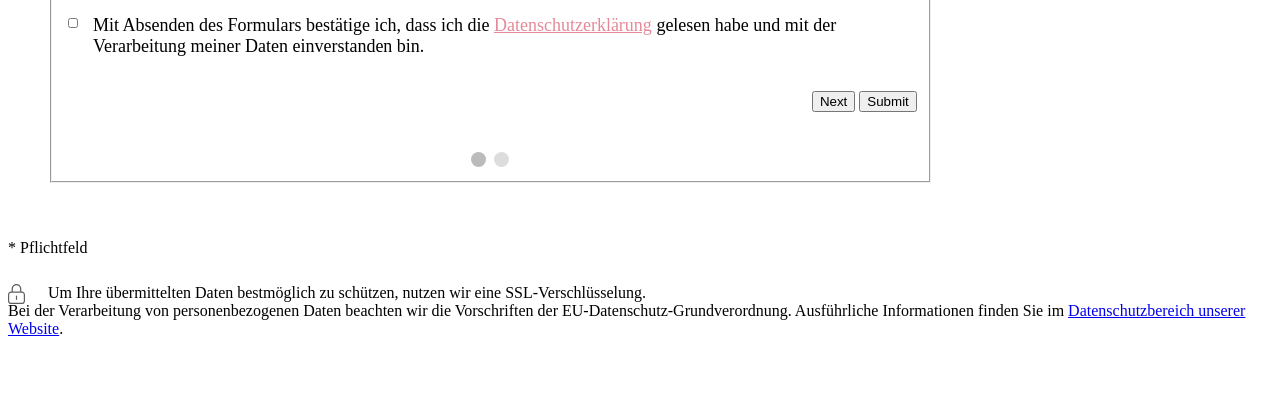
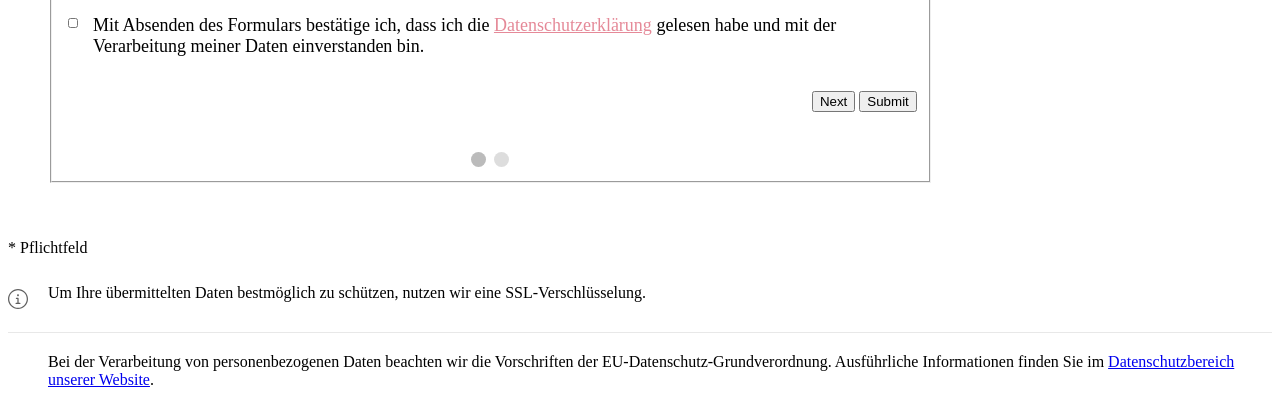
Before and after one commit to StivenBaci/wutdufuq-xyz, a Flask app: page /multistep in a window 1280 px wide. Shown: the part 670-1082 px from the top of the page. Before the commit the page ends 1006 px from the top, so only its background shows below. Run offline with Flask 2, Linux system fonts and the light colour scheme.

Commit message:
Update multistepform.html

```diff
--- a/templates/multistepform.html
+++ b/templates/multistepform.html
@@ -94,7 +94,7 @@
     margin-top: 0em;
   }
 
-  #regform a {
+  #regform a, .mandatory-hint a, .encryption-hint a {
     color: #e58998!important;
   }
 
@@ -273,8 +273,26 @@
     left: 0;
     position: absolute;
     top: 0.9375rem;
-}
+   }
 
+  .privacy-hint {
+    border-top: 1px solid #e8e8e8;
+    margin-top: 1.875rem;
+    padding: 1.25rem 0.9375rem 0.9375rem 2.5rem;
+    position: relative;
+   }
+
+  .encryption-hint::before {
+    height: 1.25rem;
+    width: 1.25rem;
+    background-image: url(/typo3conf/ext/ikkbb/Resources/Public/Icons/circle-info-grey.svg);
+    background-size: contain;
+    content: "";
+    display: block;
+    left: 0;
+    position: absolute;
+    top: 1.25rem;
+   }
 </style>
 
 
```
